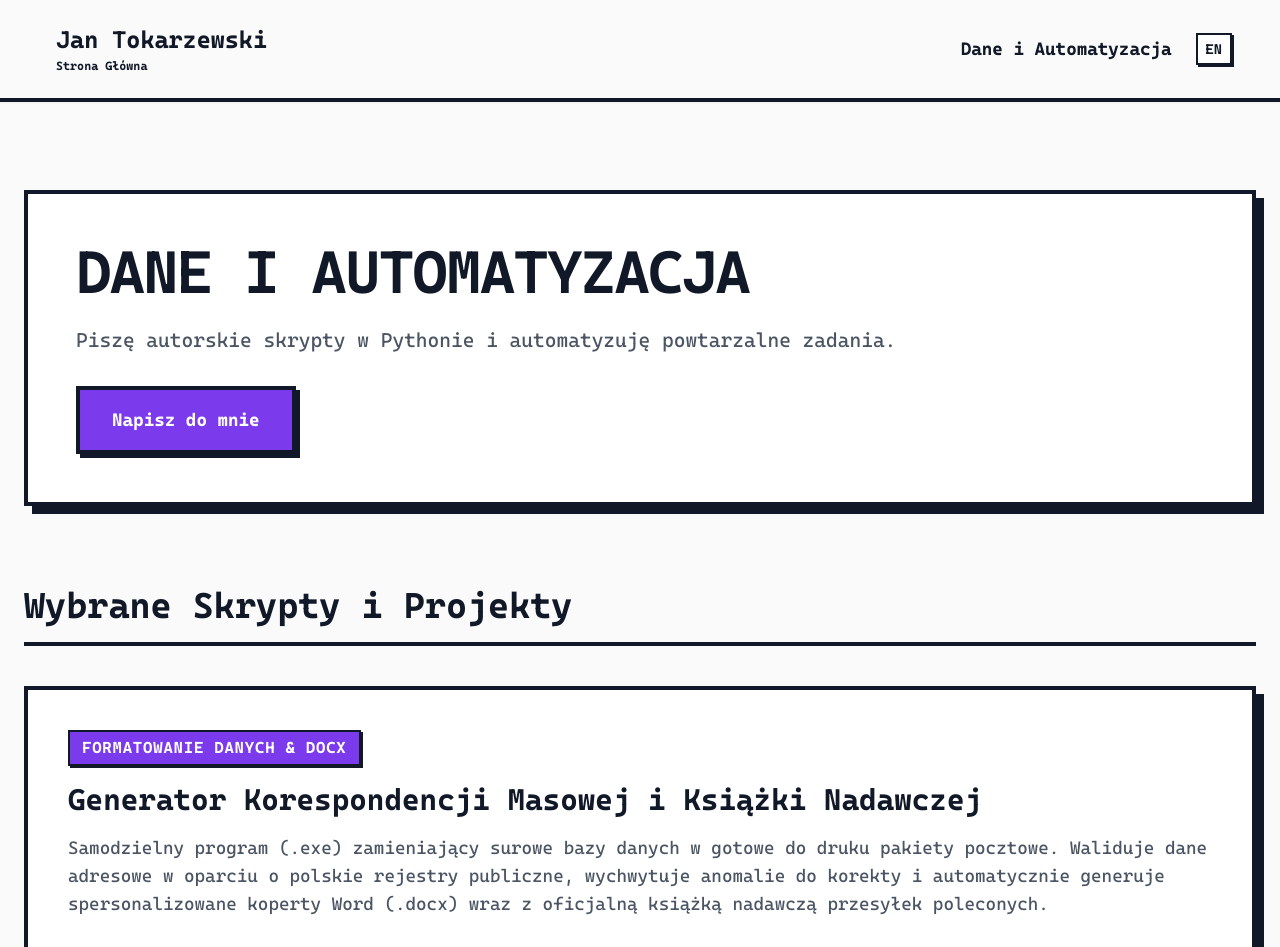
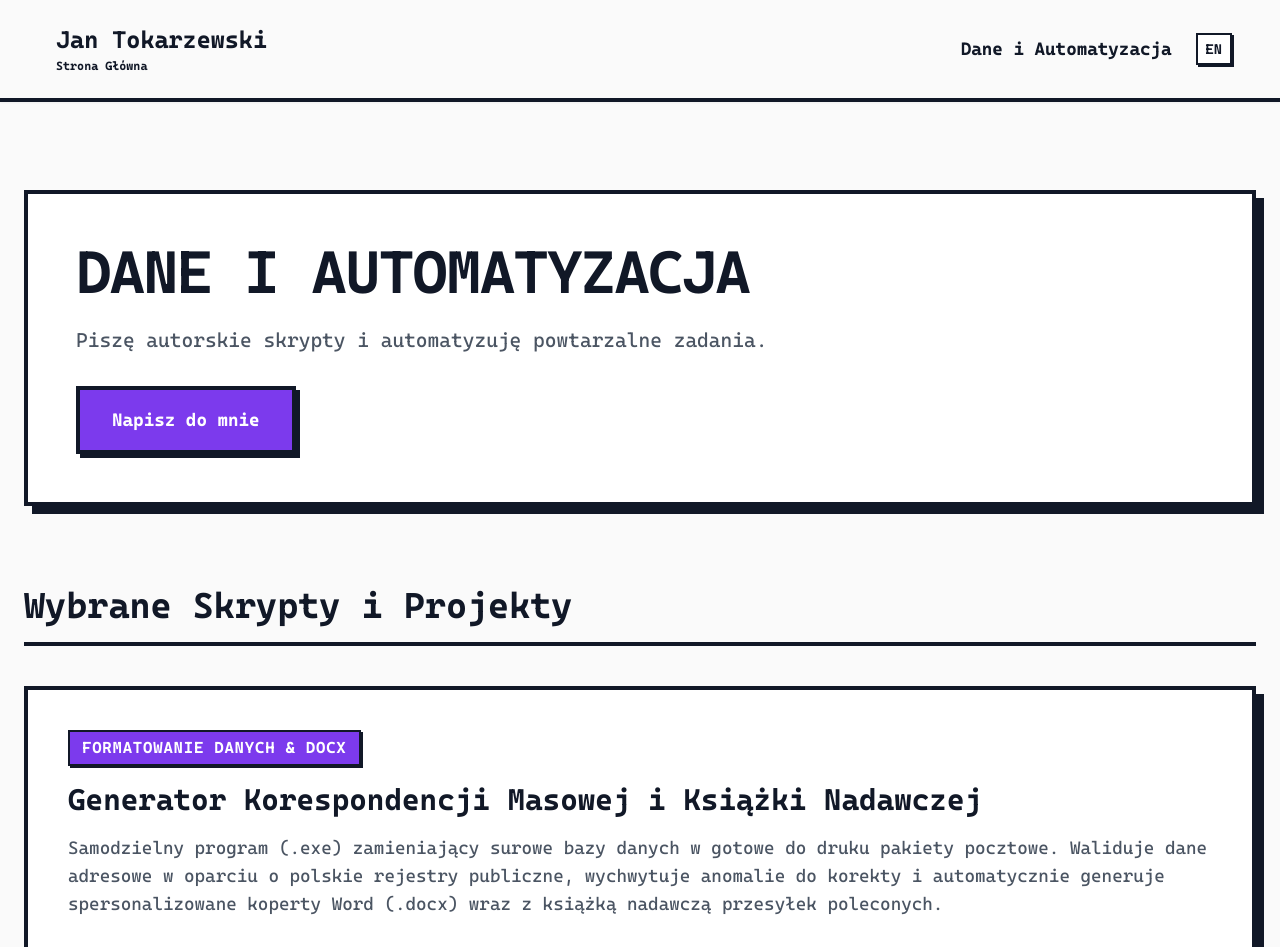
Before and after one commit to luxdeluxgm-cmd/portfolio, a website: page kod.html in a window 1280 px wide. Shown: the top 947 px of the page. Drawn offline with Linux system fonts and the light colour scheme.

Commit message:
Wording changed

```diff
--- a/kod.html
+++ b/kod.html
@@ -42,7 +42,7 @@
                 Dane i Automatyzacja
             </h1>
             <p class="text-base sm:text-xl text-textMuted leading-relaxed max-w-5xl mb-8">
-                Piszę autorskie skrypty w Pythonie i automatyzuję powtarzalne zadania.
+                Piszę autorskie skrypty i automatyzuję powtarzalne zadania.
             </p>
             <a href="#contact" class="inline-block bg-accent border-4 border-textMain text-white px-8 py-4 font-bold text-base sm:text-lg shadow-[4px_4px_0px_0px_#111827] lg:hover:bg-textMain lg:hover:text-white active:bg-textMain active:text-white transition-none w-full sm:w-auto text-center">
                 Napisz do mnie
@@ -60,7 +60,7 @@
                 </div>
                 <h3 class="text-2xl sm:text-3xl font-bold mb-4">Generator Korespondencji Masowej i Książki Nadawczej</h3>
                 <p class="text-base sm:text-lg text-textMuted leading-relaxed mb-8 w-full">
-                    Samodzielny program (.exe) zamieniający surowe bazy danych w gotowe do druku pakiety pocztowe. Waliduje dane adresowe w oparciu o polskie rejestry publiczne, wychwytuje anomalie do korekty i automatycznie generuje spersonalizowane koperty Word (.docx) wraz z oficjalną książką nadawczą przesyłek poleconych.
+                    Samodzielny program (.exe) zamieniający surowe bazy danych w gotowe do druku pakiety pocztowe. Waliduje dane adresowe w oparciu o polskie rejestry publiczne, wychwytuje anomalie do korekty i automatycznie generuje spersonalizowane koperty Word (.docx) wraz z książką nadawczą przesyłek poleconych.
                 </p>
                 <div class="flex flex-col sm:flex-row gap-4 font-bold w-full sm:w-auto">
                     <a href="https://demo.jantokarzewski.pl/kod/korespondencja" target="_blank" rel="noopener noreferrer" class="bg-accent border-4 border-textMain text-white px-6 py-3 shadow-[4px_4px_0px_0px_#111827] lg:hover:bg-textMain lg:hover:text-white active:bg-textMain active:text-white transition-none text-center">
```
Also changed, not shown: en/coding.html (+1 -1 lines), en/index.html (+1 -1 lines).
